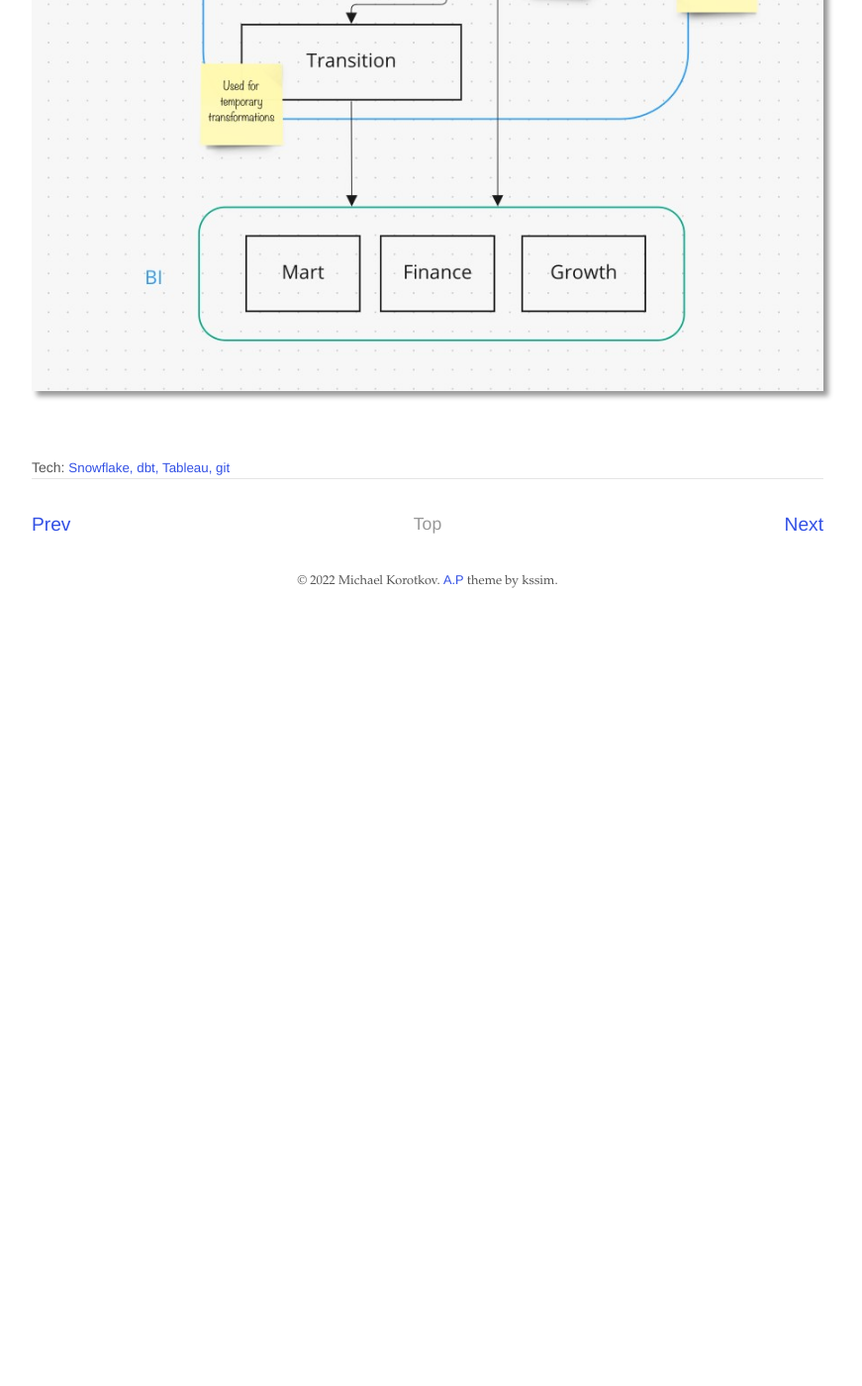
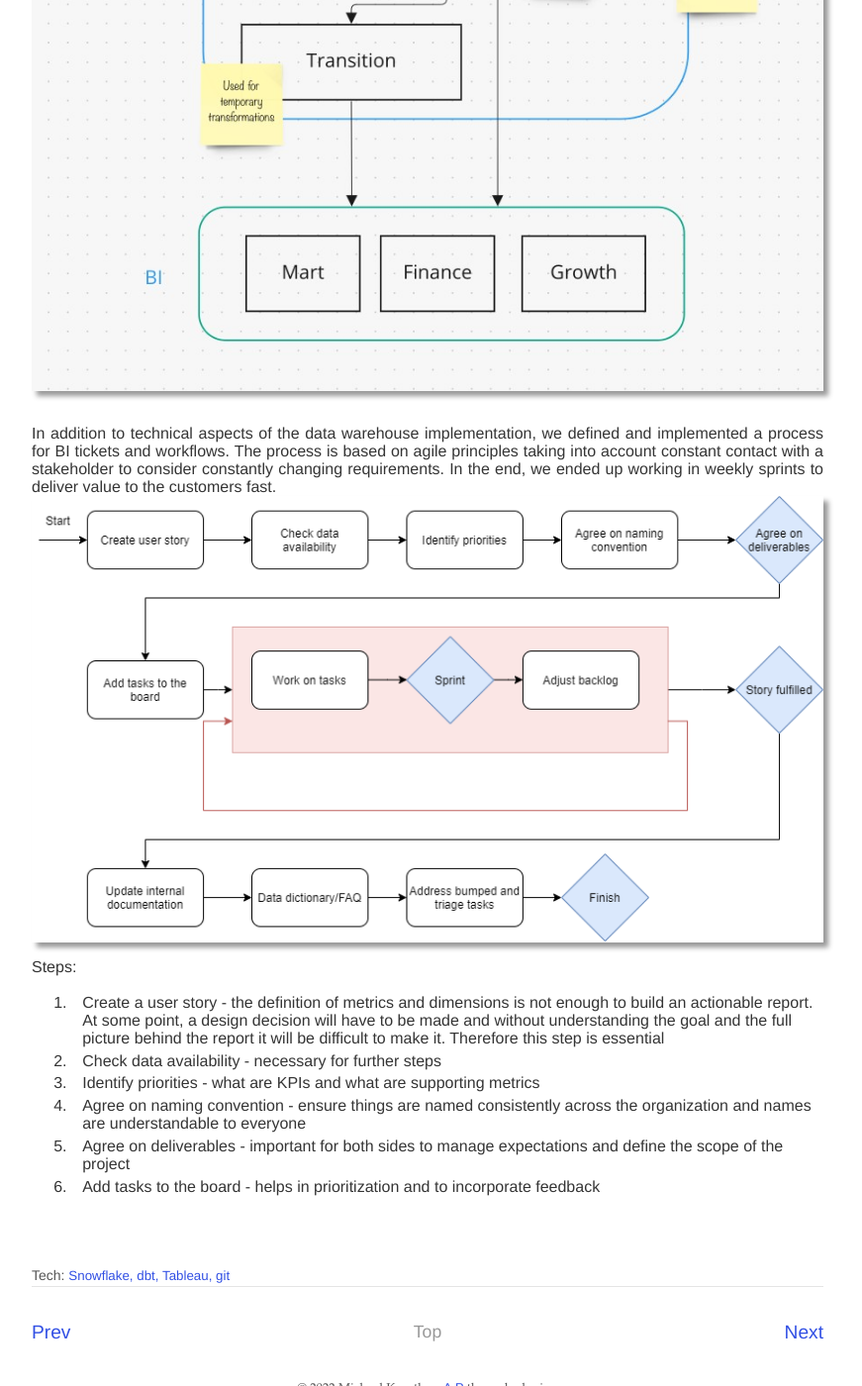
Before and after one commit to mikorotkov/mikorotkov.github.io, a Jekyll site: the page built from _posts/2021-09-01-bi-function.md, in a window 1280 px wide and 1400 px high, scrolled down 1189 px. Shown: the whole window at 99% size, without its empty margins (208-1079 px from the left). Built offline with Jekyll 4.4.1, drawn with Linux system fonts in a browser that asks for light colours; before the commit the page ends 1819 px from its top, so only the background shows below that.

Commit message:
Add more content to one of the projects

```diff
--- a/_posts/2021-09-01-bi-function.md
+++ b/_posts/2021-09-01-bi-function.md
@@ -24,3 +24,17 @@ DWH itself was designed in 3 layers to better control access to sensitive data s
 
 Below is schematic design of DWH developed:
 <img class="dropshadowimg" src="/assets/img/2021-09-01-dwh-design.jpg" alt="DWH design schema" />
+
+<br>
+In addition to technical aspects of the data warehouse implementation, we defined and implemented a process for BI tickets and workflows.
+The process is based on agile principles taking into account constant contact with a stakeholder to consider constantly changing requirements.
+In the end, we ended up working in weekly sprints to deliver value to the customers fast.
+<img class="dropshadowimg" src="/assets/img/Reporting_workflow.png" alt="Reporting workflow designed" />
+
+Steps:
+1. Create a user story - the definition of metrics and dimensions is not enough to build an actionable report. At some point, a design decision will have to be made and without understanding the goal and the full picture behind the report it will be difficult to make it. Therefore this step is essential
+2. Check data availability - necessary for further steps
+3. Identify priorities - what are KPIs and what are supporting metrics
+4. Agree on naming convention - ensure things are named consistently across the organization and names are understandable to everyone
+5. Agree on deliverables - important for both sides to manage expectations and define the scope of the project
+6. Add tasks to the board - helps in prioritization and to incorporate feedback
```
Also changed, not shown: assets/img/Reporting_workflow.png (added).
